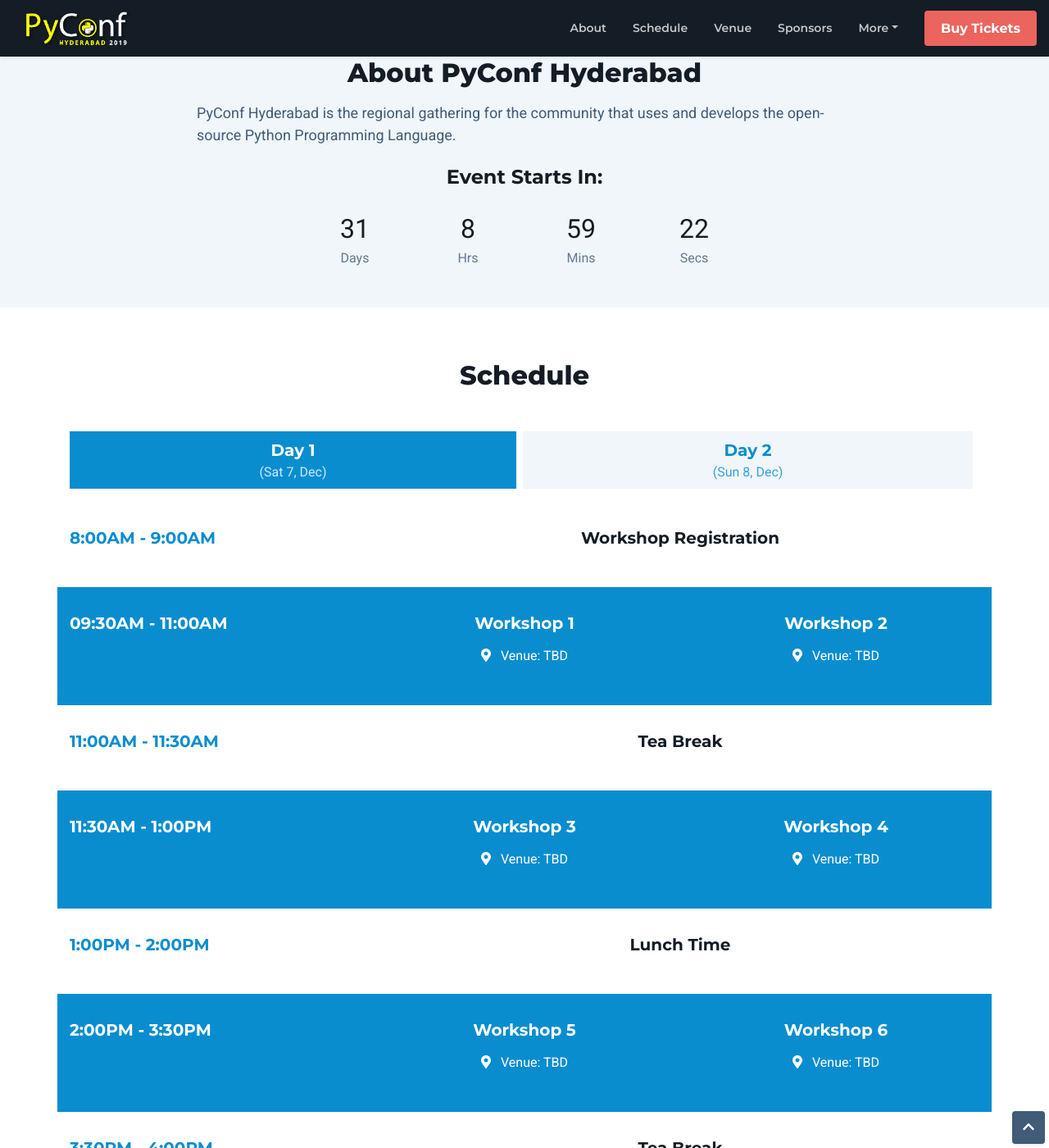
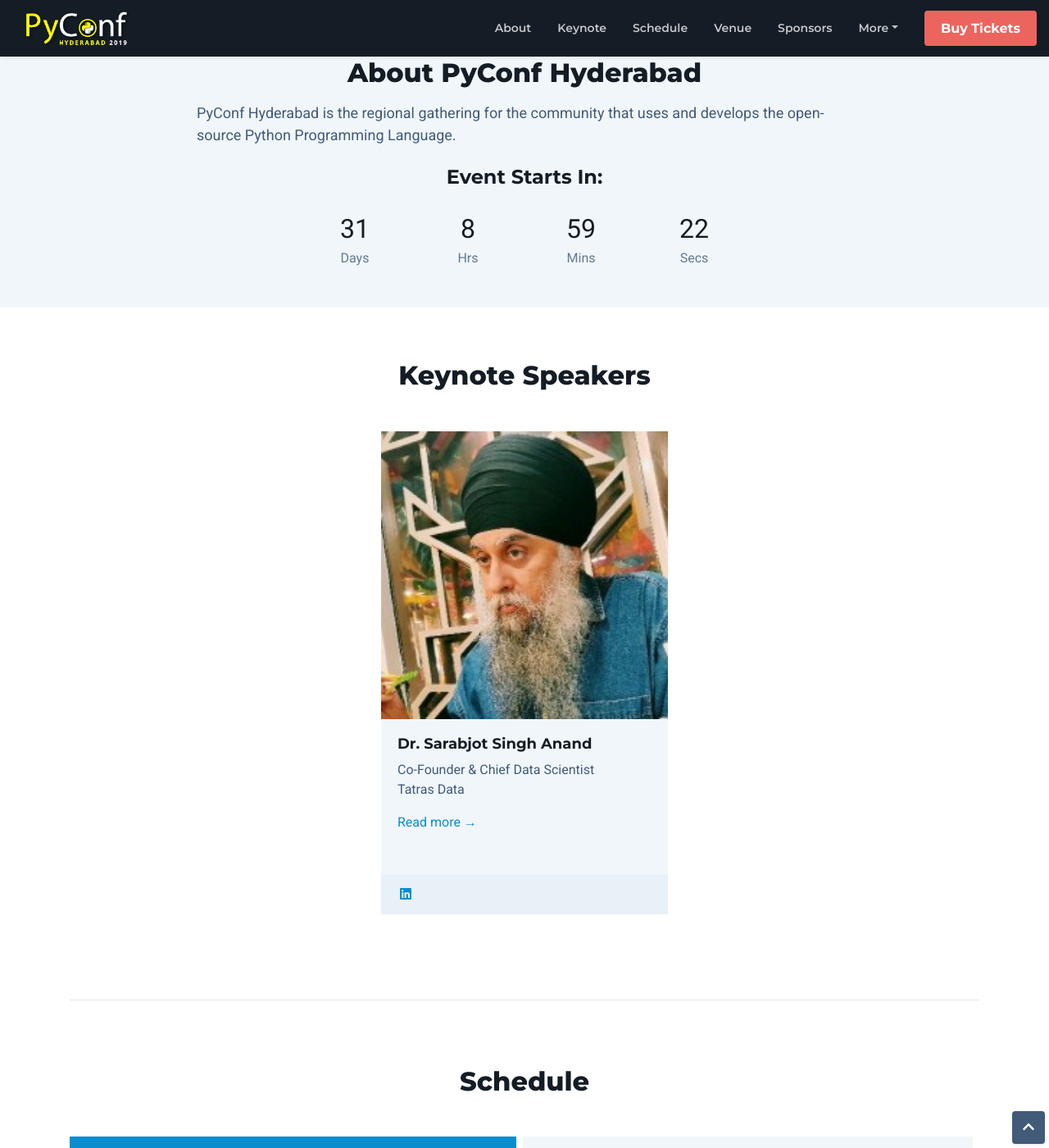
Before and after one commit to HydPy/hydpyconf2019, a Jekyll site: the page built from index.html, in a window 1280 px wide and 1400 px high, scrolled down 614 px. Shown: the whole window at 82% size. Built offline with Jekyll 4.4.1, drawn with Linux system fonts in a browser that asks for light colours; nearby versions of some CDN libraries; some of the changed lines change nothing that is shown.

Commit message:
Add first Keynote speaker

```diff
--- a/_data/navigation.yml
+++ b/_data/navigation.yml
@@ -1,7 +1,7 @@
 - item: "About"
   href: "#about-section"
-# - item: "Speaker"
-#   href: "#speakers-section"
+- item: "Keynote"
+  href: "#speakers-section"
 - item: "Schedule"
   href: "#schedule-section"
 - item: "Venue"
--- a/_data/speakers.yml
+++ b/_data/speakers.yml
@@ -1,13 +1,31 @@
-# james_dooooo:
-#     keynote: true
-#     name: James Dooooo
-#     job: Developer
-#     company: Delta
-#     photo: speaker-3
-#     social:
-#         twitter: twitter.url
-#         facebook: facebook.url
-#     about: "<p>The first speaker. Text about the first speaker. Text about the first speaker. Text about the first speaker. Text about the first speaker. Text about the first speaker. Text about the first speaker. Text about the first speaker. </p><p class=mb-0>Lorem ipsum dolor sit amet, consectetur adipisicing elit. Numquam, delectus, corrupti, pariatur, itaque ipsum praesentium voluptates atque ipsa optio ea vel fuga eius ex. Atque fugiat dolore quia reiciendis amet!</span><span>In, maxime, autem, aperiam, nihil excepturi delectus perspiciatis quod sapiente consequatur magnam minus qui beatae ad veritatis recusandae sed quidem officia iste repellat neque sit? Adipisci, quo incidunt molestiae id.</p>"
+sarabjot_singh:
+  keynote: true
+  name: Dr. Sarabjot Singh Anand
+  job: Co-Founder & Chief Data Scientist
+  company: Tatras Data
+  photo: sarabjot_singh.png
+  social:
+    linkedin: https://www.linkedin.com/in/sarabjot-singh-a130711/
+  about: >
+    <p>Dr. Sarabjot Singh Anand has been involved in the field of Machine Learning
+    since the early 1990s having worked on developing algorithms, applying them
+    to real-world problems and training a host of data scientists in the capacity
+    of being an academic and entrepreneur.</p>
+
+    <p>He has published over 90 academic papers on machine learning while an
+    Associate Professor at the University of Warwick and previous academic posts
+    in the United Kingdom. He has used these algorithms to develop solutions in areas
+    as diverse as pay-per-click optimization, recommender systems, prognostic models
+    for chronic illnesses, diver monitoring using CAN bus data, cross-selling and
+    up-selling products in financial retail, churn prediction, house price prediction
+    for the Telecoms, Financial, Retail, Automotive, Manufacturing and Public Sector.
+    His first startup in Ireland won the European IST prize amongst other technology
+    accolades.</p>
+
+    <p>Dr. Anand moved back to India in 2012 and co-founded Tatras Data.
+    In 2018 he co-founded Sabudh Foundation in Mohali, Panjab to train engineering
+    students in Machine Learning and to work on social problems in education, farming,
+    governance and healthcare. Dr. Anand is currently adjunct faculty at IISER, Mohali.</p>
 
 # jane_doe:
 # #    keynote: false
--- a/_includes/speakers-section.html
+++ b/_includes/speakers-section.html
@@ -7,9 +7,9 @@
 				{% assign speaker_code = speaker[0] %}
 				{% assign speaker_data = speaker[1] %}
 				{% if speaker_data.keynote %}
-				<div class="col-12 col-md-6 col-lg-3 mb-4">
+				<div class="col-12 col-md-4 offset-md-4 mb-4">
 					<div class="card rounded-0">
-				    	<a href="#modal_speaker" data-toggle="modal" data-speaker="{{ speaker_code }}"><img src="assets/images/speakers/{{ speaker_data.photo }}.jpg" class="card-img-top rounded-0" alt="{{ speaker_data.name }}"></a>
+				    	<a href="#modal_speaker" data-toggle="modal" data-speaker="{{ speaker_code }}"><img src="assets/images/speakers/{{ speaker_data.photo }}" class="card-img-top rounded-0" alt="{{ speaker_data.name }}"></a>
 						<div class="card-body">
 							<h5 class="card-title mb-2">{{ speaker_data.name }}</h5>
 							<div class="card-text mb-3">
--- a/assets/js/main.js
+++ b/assets/js/main.js
@@ -74,7 +74,7 @@
             if (! data) {
                 console.error('Speaker not found:', speakerCode);
             } else {
-                $('#modal_speaker_photo').attr('src', 'assets/images/speakers/' + data['photo'] + '.jpg');
+                $('#modal_speaker_photo').attr('src', 'assets/images/speakers/' + data['photo']);
                 $('#modal_speaker_label').html(data['name']);
                 for (data_key in data) {
                     if ('social' === data_key) {
```
Also changed, not shown: assets/images/speakers/sarabjot_singh.png (added).
